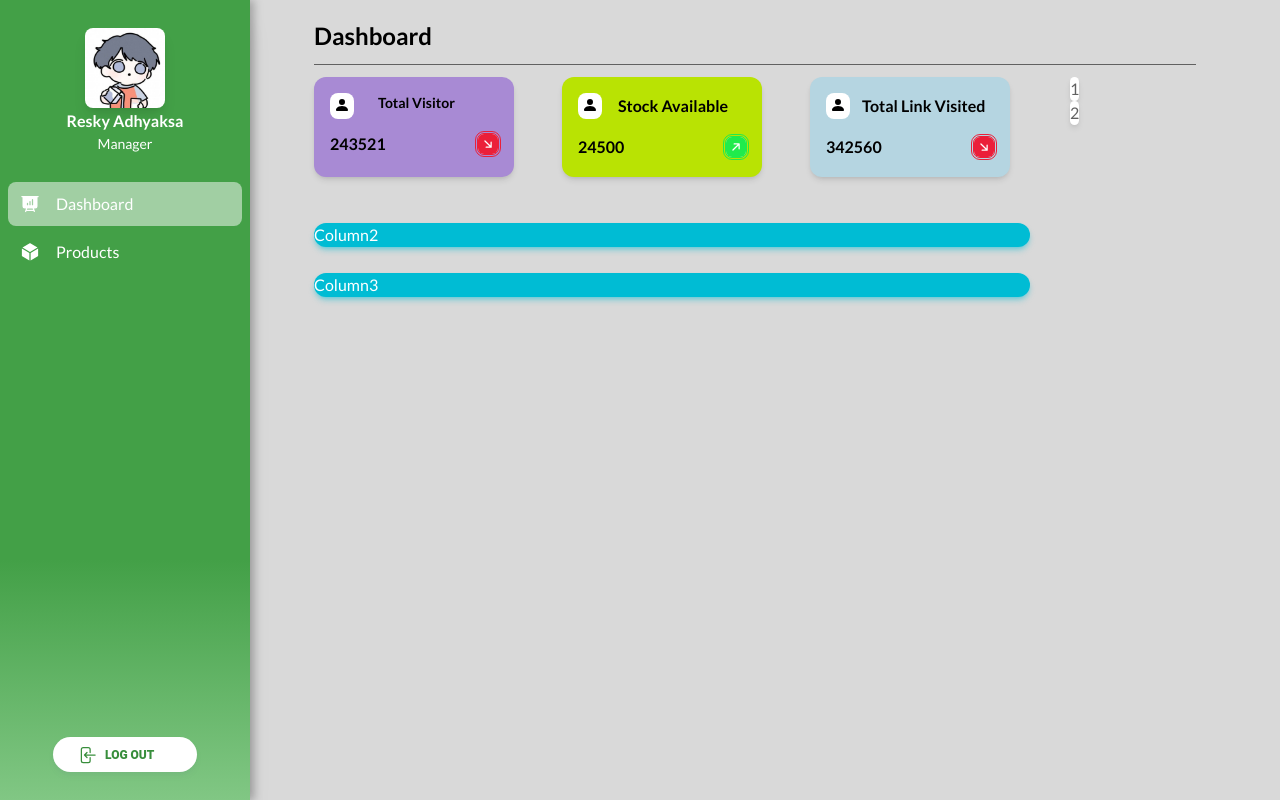
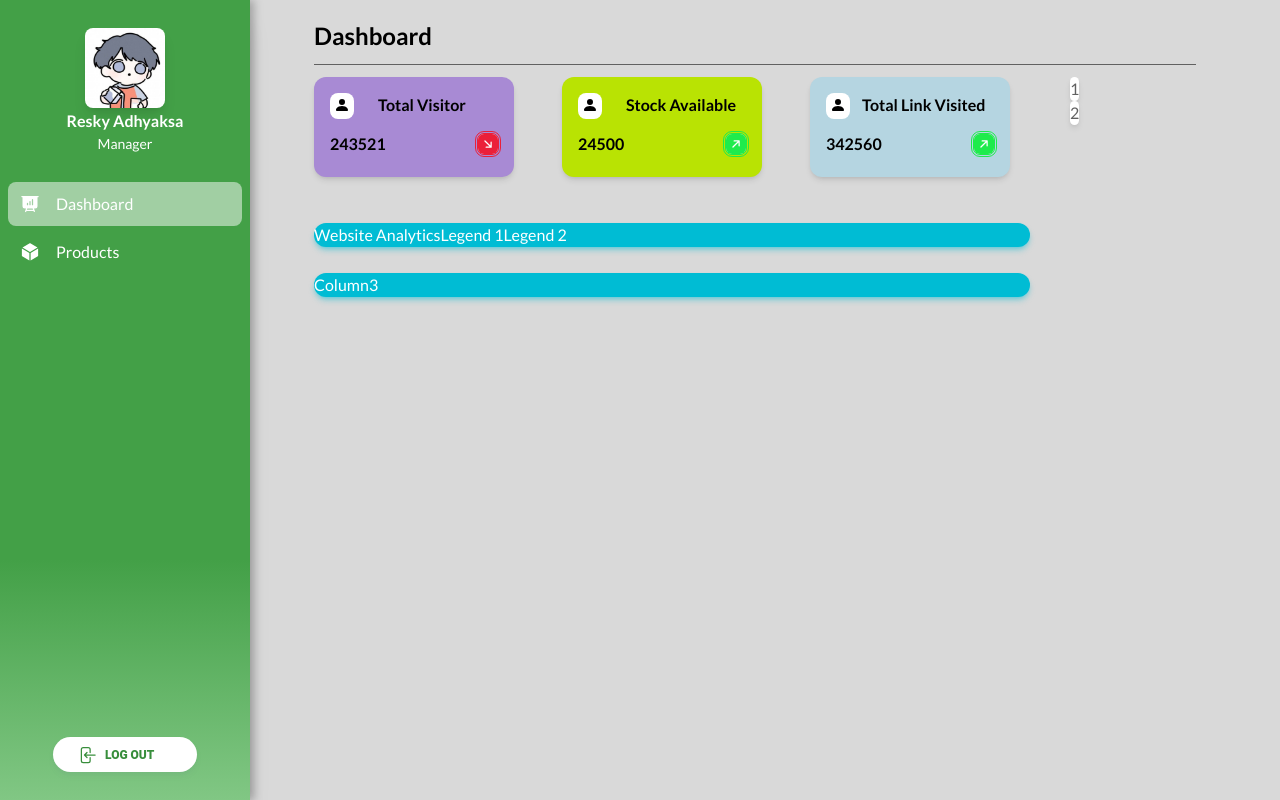
Before and after one commit to Web-CV-Suhuf-Kertaseni-Nusantara/admin-page, a React (Vite) app: page / in a window 1280 px wide. Built offline with nearby package versions, Linux system fonts and the light colour scheme.

Commit message:
dashboard changes

```diff
--- a/src/component/dashboard.jsx
+++ b/src/component/dashboard.jsx
@@ -8,6 +8,7 @@ export default function DashboardContent() {
         stock_available: 24500,
         total_link_visited: 342560,
     }
+
     return(
         <>
             <div className="flex flex-col ml-16 mr-16">
@@ -22,7 +23,7 @@ export default function DashboardContent() {
                                 <div className="flex flex-col">
                                     <div className="flex flex-row">
                                         <div className="p-1 h-[26px] bg-white rounded-lg md:mr-6"><BsFillPersonFill className="h-4 w-4 fill-black"/></div>
-                                        <Typography className="font-lato font-bold text-black md:text-md text-sm">Total Visitor</Typography>
+                                        <Typography className="font-lato font-bold text-black md:text-base text-sm">Total Visitor</Typography>
                                     </div>
                                     <div className="flex flex-row items-center mt-3">
                                         <Typography color="black" className="font-lato font-bold mr-auto">{dashboard_data.total_visitor}</Typography>
@@ -30,32 +31,40 @@ export default function DashboardContent() {
                                     </div>
                                 </div>
                             </Card>
-                            <Card id="card1" className="h-[100px] w-[200px] md:mr-12 bg-[#B9E303] p-4 mb-5 self-center md:self-start mr-5">
+                            <Card id="card2" className="h-[100px] w-[200px] md:mr-12 bg-[#B9E303] p-4 mb-5 self-center md:self-start mr-5">
                                 <div className="flex flex-col">
                                     <div className="flex flex-row">
-                                        <div className="p-1 h-[26px] bg-white rounded-lg mr-4"><BsFillPersonFill className="h-4 w-4 fill-black"/></div>
-                                        <Typography className="font-lato font-bold text-black">Stock Available</Typography>
+                                        <div className="p-1 h-[26px] bg-white rounded-lg md:mr-6"><BsFillPersonFill className="h-4 w-4 fill-black"/></div>
+                                        <Typography className="font-lato font-bold text-black md:text-base text-sm">Stock Available</Typography>
                                     </div>
-                                    <div className="flex flex-row items-center mt-4">
-                                        <div className="font-lato text-black font-bold mr-auto">{dashboard_data.stock_available}</div>
+                                    <div className="flex flex-row items-center mt-3">
+                                        <Typography color="black" className="font-lato font-bold mr-auto">{dashboard_data.stock_available}</Typography>
                                         <BsArrowUpRightSquareFill color="#1FEB4C" className="bg-white rounded-md w-5 h-5 outline-double"/>
                                     </div>
                                 </div>
                             </Card>
-                            <Card id="card1" className="h-[100px] w-[200px] bg-[#B5D5E1] p-4 mb-5 self-center md:self-start mr-5">
+                            <Card id="card3" className="h-[100px] w-[200px] bg-[#B5D5E1] p-4 mb-5 self-center md:self-start mr-5">
                                 <div className="flex flex-col">
                                     <div className="flex flex-row">
-                                        <div className="p-1 bg-white rounded-lg mr-3"><BsFillPersonFill className="h-4 w-4 fill-black"/></div>
-                                        <Typography className="text-black font-lato font-bold">Total Link Visited</Typography>
+                                        <div className="p-1 h-[26px] bg-white rounded-lg md:mr-3"><BsFillPersonFill className="h-4 w-4 fill-black"/></div>
+                                        <Typography className="font-lato font-bold text-black md:text-base text-sm">Total Link Visited</Typography>
                                     </div>
-                                    <div className="flex flex-row items-center mt-4">
-                                        <div className="text-black font-lato font-bold mr-auto">{dashboard_data.total_link_visited}</div>
-                                        <BsArrowDownRightSquareFill color="#EB1F39" className="bg-white rounded-md w-5 h-5 outline-double"/>
+                                    <div className="flex flex-row items-center mt-3">
+                                        <Typography color="black" className="font-lato font-bold mr-auto">{dashboard_data.total_link_visited}</Typography>
+                                        <BsArrowUpRightSquareFill color="#1FEB4C" className="bg-white rounded-md w-5 h-5 outline-double"/>
                                     </div>
                                 </div>
                             </Card>
+
                         </div>
-                        <Card id="rcolumn2" color="cyan" className="mb-[26px] mt-[26px]">Column2</Card>
+                        <Card id="rcolumn2" color="cyan" className="mb-[26px] mt-[26px]">
+                            <div className="flex md:flex-row flex-col">
+                                <div>Website Analytics</div>
+                                <div >Legend 1</div>
+                                <div>Legend 2</div>
+                            </div>
+                            <div></div>
+                        </Card>
                         <Card id="rcolumn3" color="cyan">Column3</Card>
                     </div>
 
```
Also changed, not shown: 1 other file (tests, documents, lock files or other folders).
